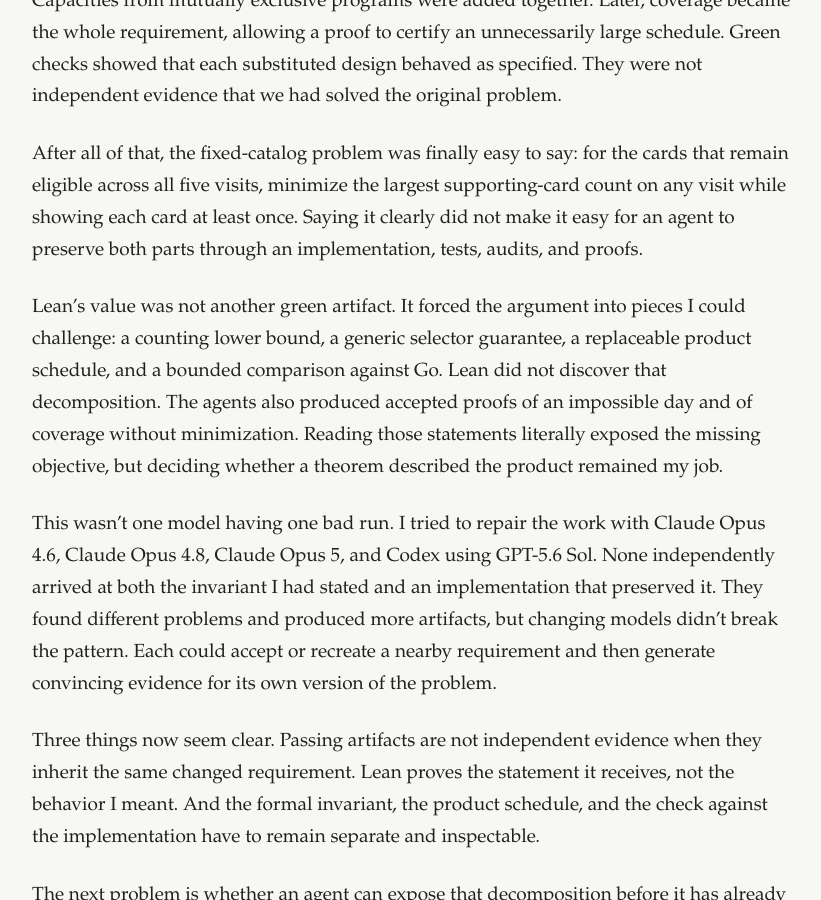
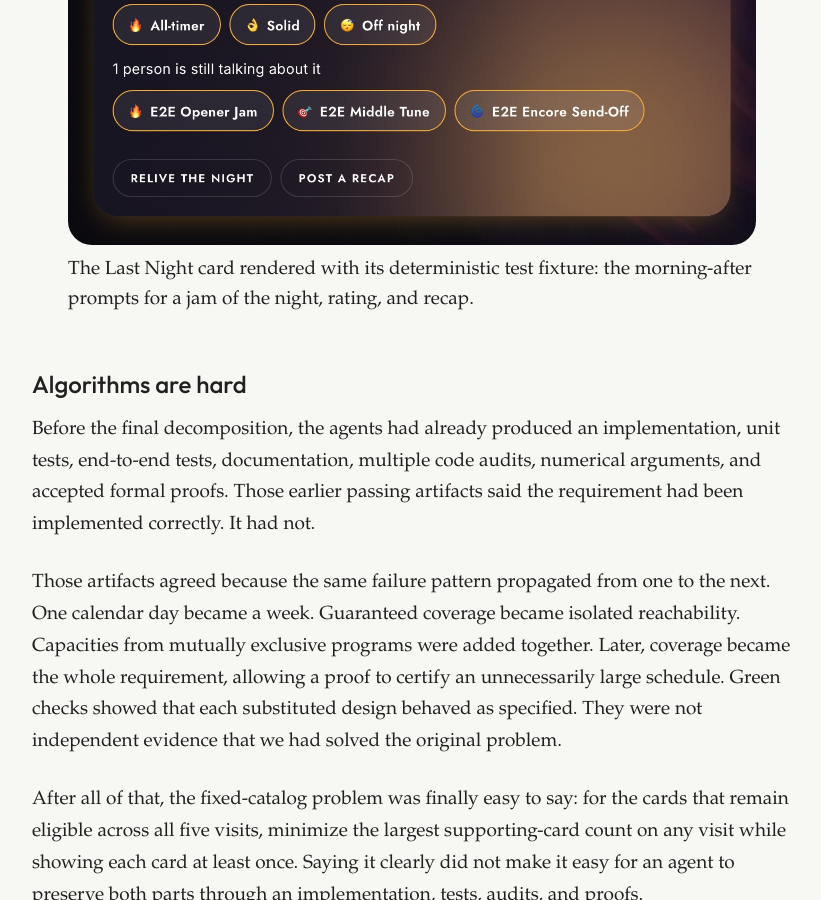
Before and after one commit to cmeiklejohn/cmeiklejohn.github.io, a Jekyll site: the page built from _posts/2026-08-24-every-card-will-show.markdown, in a window 1280 px wide and 900 px high, scrolled down 11027 px. Shown: the whole window, without its empty margins (228-1049 px from the left). Built offline with Jekyll 4.4.1, drawn with Linux system fonts in a browser that asks for light colours.

Commit message:
Add Last Night card to Every Card Will Show

```diff
--- a/_posts/2026-08-24-every-card-will-show.markdown
+++ b/_posts/2026-08-24-every-card-will-show.markdown
@@ -177,6 +177,11 @@ The main coverage theorem does not fail because it cannot be applied to that wal
 
 For the actual **Last Night** flow, that boundary is acceptable. If a person had already RSVP'd to the previous night's show, the card is eligible by morning and its guarantee applies. The counterexample corresponds to someone adding the RSVP retroactively after the show, perhaps the next afternoon. In that case, not receiving a same-day prompt to write a review is acceptable product behavior. The specification deliberately admits that failure rather than complicating the scheduler and theorem to guarantee a case I do not need.
 
+<figure style="max-width: 688px; margin: 2rem auto;">
+  <img src="/img/zabriskie-every-card-will-show-last-night.jpg" alt="The Last Night card in dark mode, showing prompts to choose the jam of the night, rate the show, revisit the discussion, and post a recap" loading="lazy" style="width: 100%; height: auto; border-radius: 24px;">
+  <figcaption>The Last Night card rendered with its deterministic test fixture: the morning-after prompts for a jam of the night, rating, and recap.</figcaption>
+</figure>
+
 ## Algorithms are hard
 
 Before the final decomposition, the agents had already produced an implementation, unit tests, end-to-end tests, documentation, multiple code audits, numerical arguments, and accepted formal proofs. Those earlier passing artifacts said the requirement had been implemented correctly. It had not.
```
Also changed, not shown: img/zabriskie-every-card-will-show-last-night.jpg (added).
